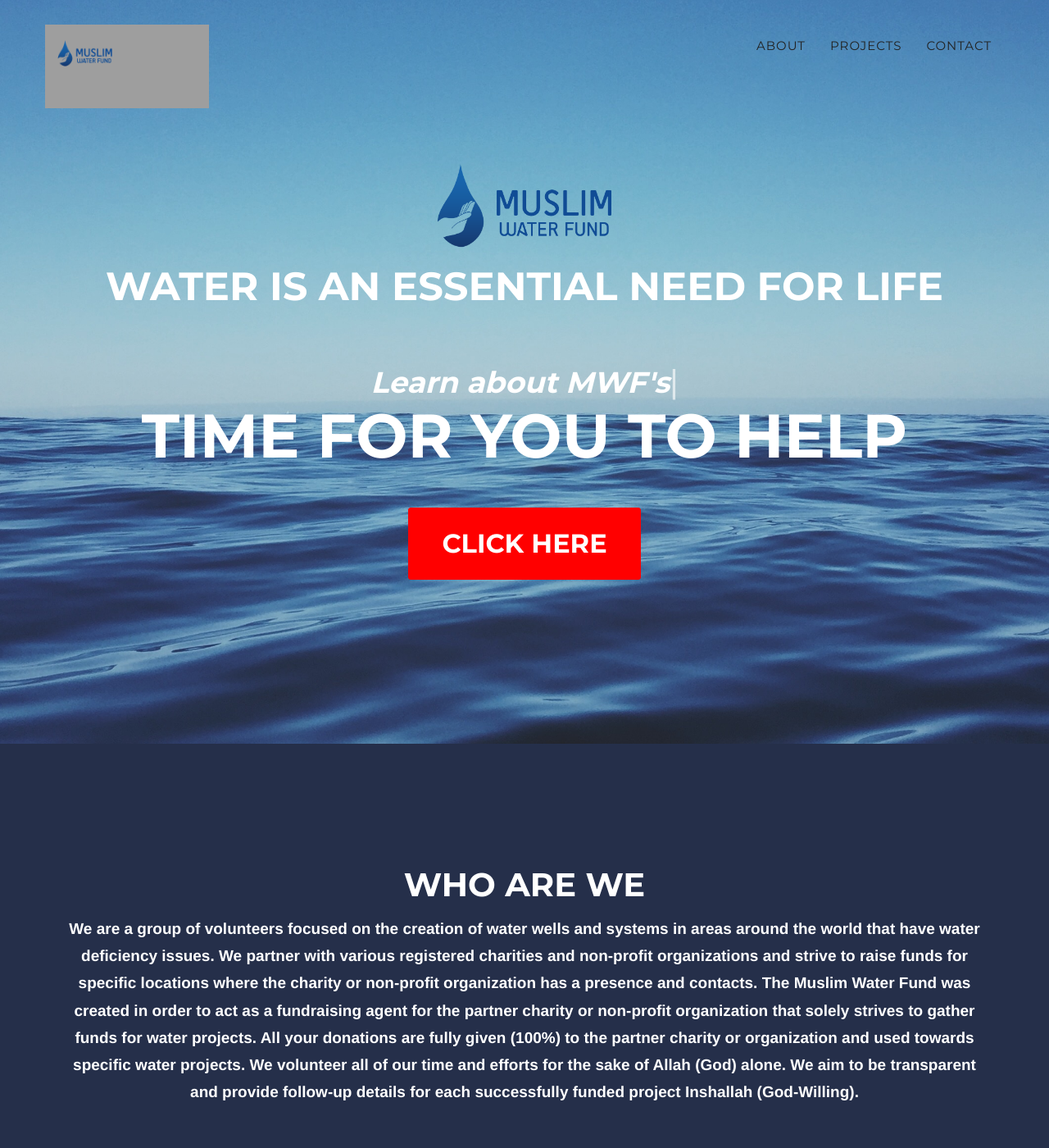
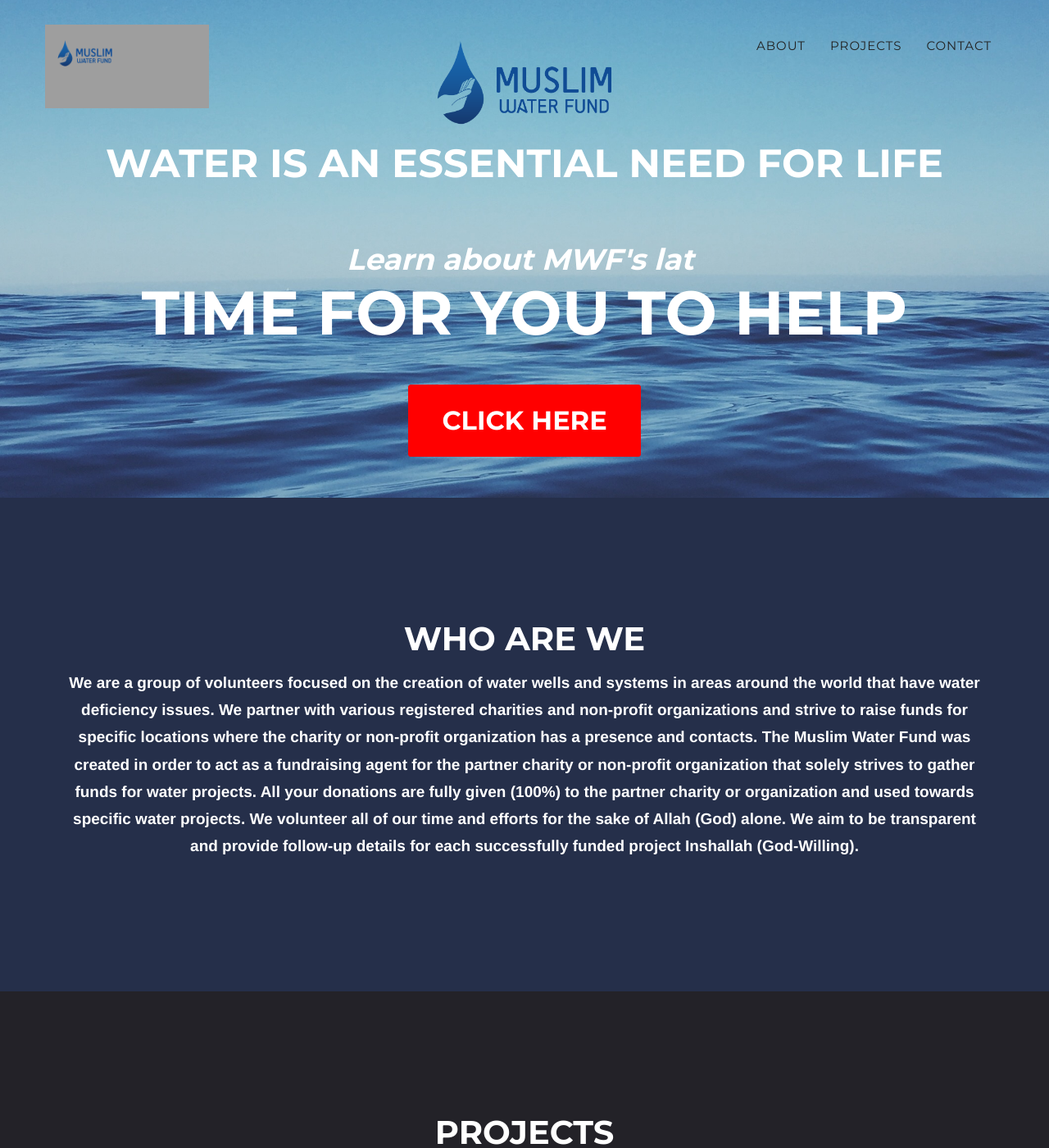
Before and after one commit to mwfgithub/mwfgithub.github.io, a Jekyll site: the page built from index.html, in a window 1280 px wide and 1400 px high. Shown: the whole window at 82% size. Built offline with Jekyll 4.4.1, drawn with Linux system fonts in a browser that asks for light colours; some web fonts are replaced; grey boxes are pictures that could not be loaded.

Commit message:
Updated agency.css

```diff
--- a/_includes/css/agency.css
+++ b/_includes/css/agency.css
@@ -357,8 +357,8 @@ header .intro-text .intro-heading {
 
 @media(min-width:768px) {
     header .intro-text {
-        padding-top: 200px;
-        padding-bottom: 200px;
+        padding-top: 50px;
+        padding-bottom: 50px;
     }
 
     header .intro-text .intro-lead-in {
```
